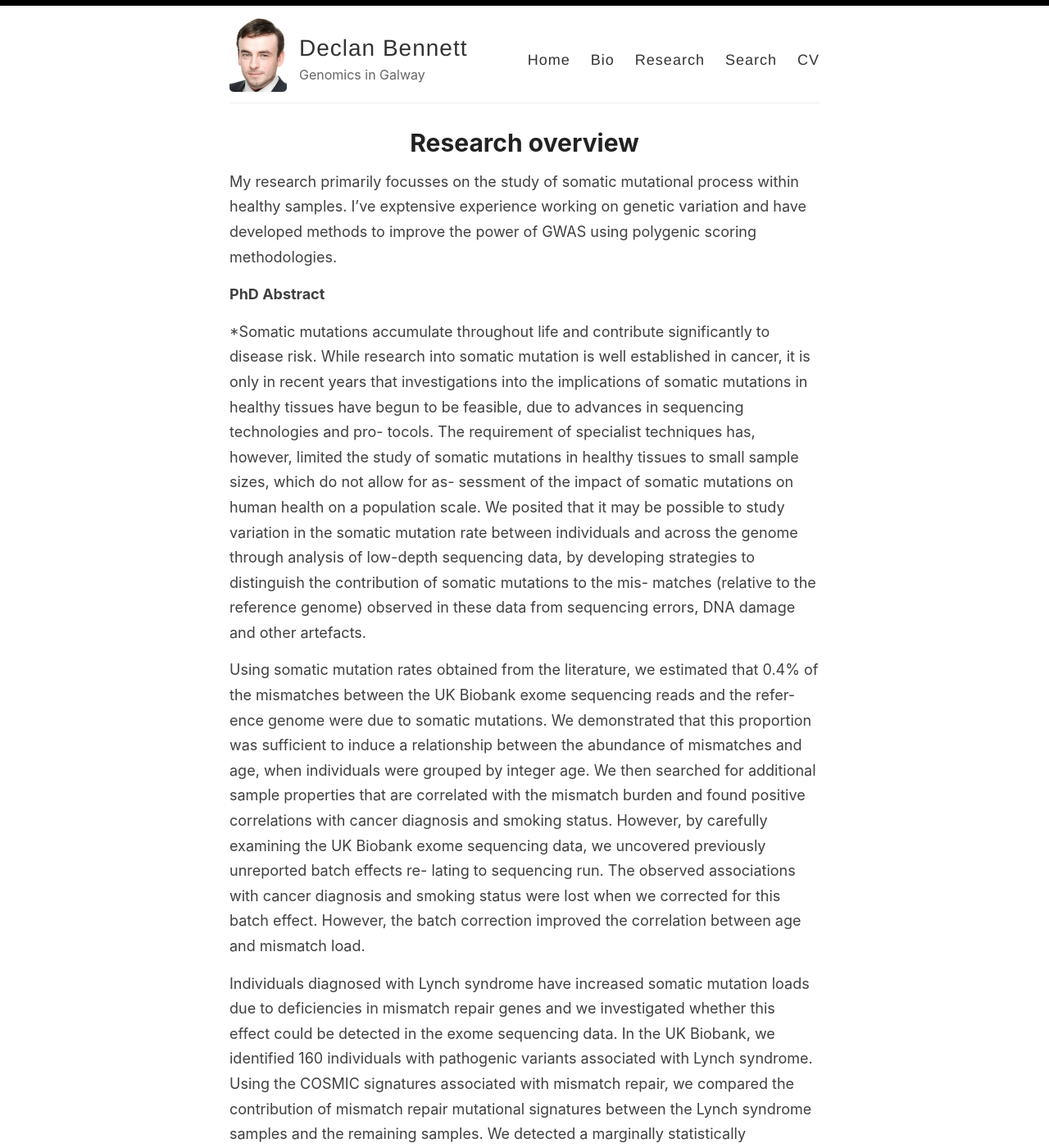
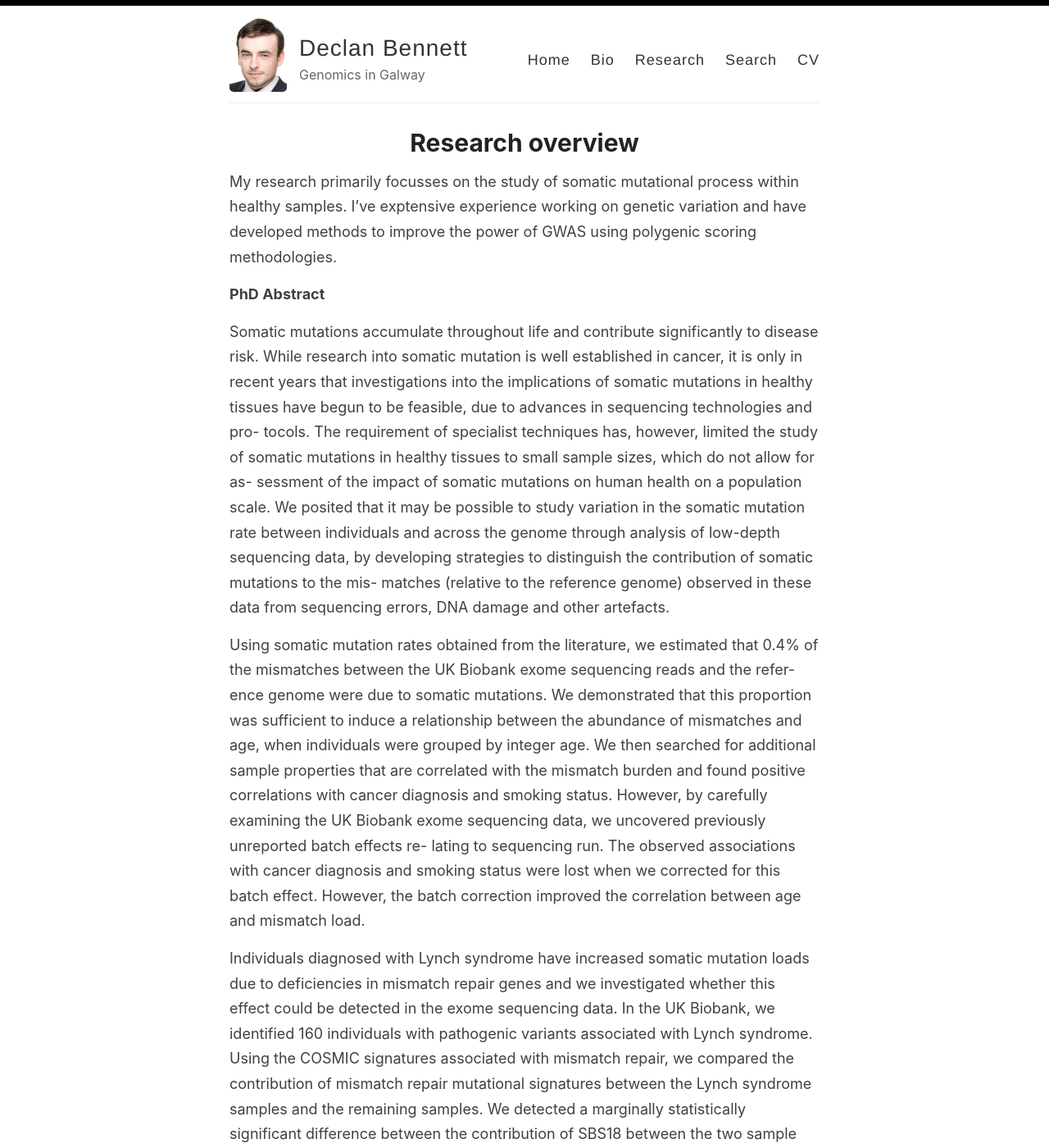
Before and after one commit to declan93/declan93.github.io, a Jekyll site: the page built from _pages/Research.md, in a window 1280 px wide and 1400 px high. Shown: the whole window at 82% size. Built offline with Jekyll 4.4.1, drawn with Linux system fonts in a browser that asks for light colours; some of the changed text lies outside the part shown.

```diff
--- a/_pages/Research.md
+++ b/_pages/Research.md
@@ -8,7 +8,7 @@ My research primarily focusses on the study of somatic mutational process within
 
 **PhD Abstract**
 
-*Somatic mutations accumulate throughout life and contribute significantly to disease
+Somatic mutations accumulate throughout life and contribute significantly to disease
 risk. While research into somatic mutation is well established in cancer, it is only in
 recent years that investigations into the implications of somatic mutations in healthy
 tissues have begun to be feasible, due to advances in sequencing technologies and pro-
@@ -41,4 +41,4 @@ COSMIC signatures associated with mismatch repair, we compared the contribution
 of mismatch repair mutational signatures between the Lynch syndrome samples and
 the remaining samples. We detected a marginally statistically significant difference
 between the contribution of SBS18 between the two sample groups; however, this result
-did not survive multiple correction testing.*
+did not survive multiple correction testing.
```
